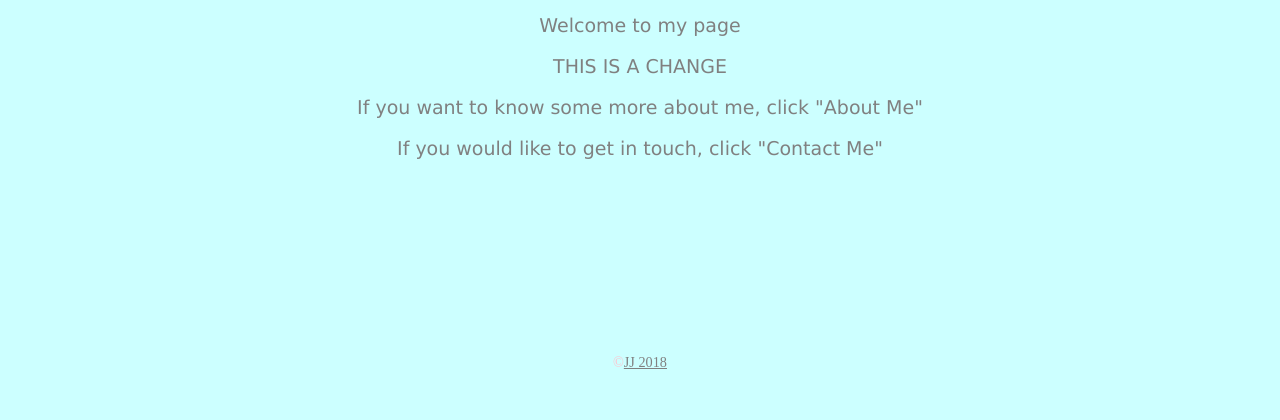
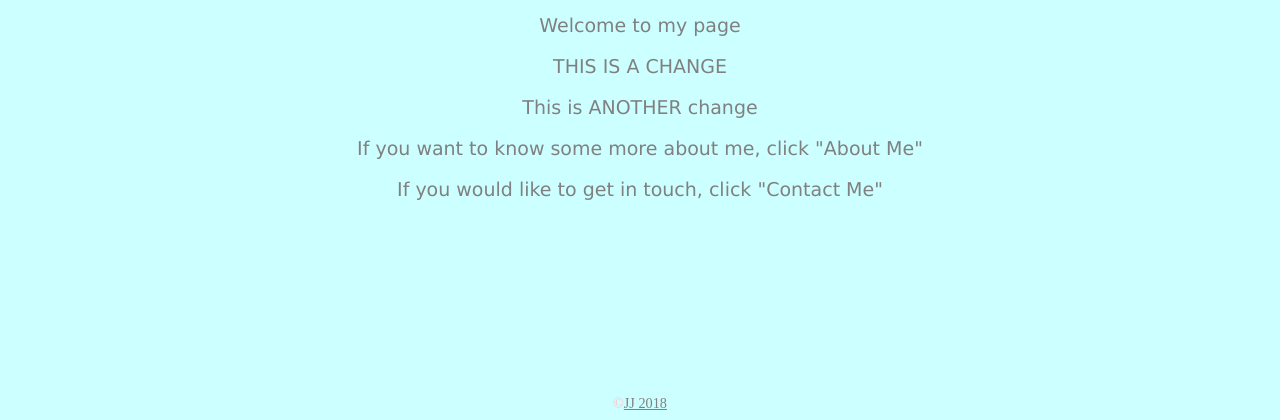
Before and after one commit to jjardine85/my_first_website, a plain HTML site: page index.html in a window 1280 px wide. Shown: the part 400-820 px from the top of the page. Drawn offline with Linux system fonts and the light colour scheme.

Commit message:
slight change

```diff
--- a/index.html
+++ b/index.html
@@ -11,6 +11,7 @@
   <h2>Thanks for visiting</h2>
 <p>Welcome to my page</p>
   <p>THIS IS A CHANGE</p>
+  <p>This is ANOTHER change</p>
   <p>If you want to know some more about me, click "About Me"</p>
     <p>If you would like to get in touch, click "Contact Me"</p>
 
```
